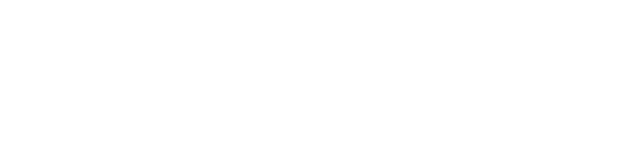
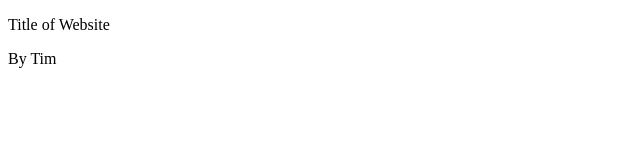
Before and after one commit to cstim240/ToDoList, a website: page dist/index.html in a window 1280 px wide. Shown: the whole page, without its empty margins (0-640 px from the left). Drawn offline with Linux system fonts and the light colour scheme; files that its build step writes are made by us from their sources.

Commit message:
Create main div skeleton of index.html

```diff
--- a/dist/index.html
+++ b/dist/index.html
@@ -7,6 +7,10 @@
     <script src="./src/index.js"></script>
 </head>
 <body>
-
+    <div id="header">
+        <p> Title of Website </p>
+    </div>
+    <div id="main"> </div>
+    <div id="footer"> By Tim </div>
 </body>
 </html>
```
